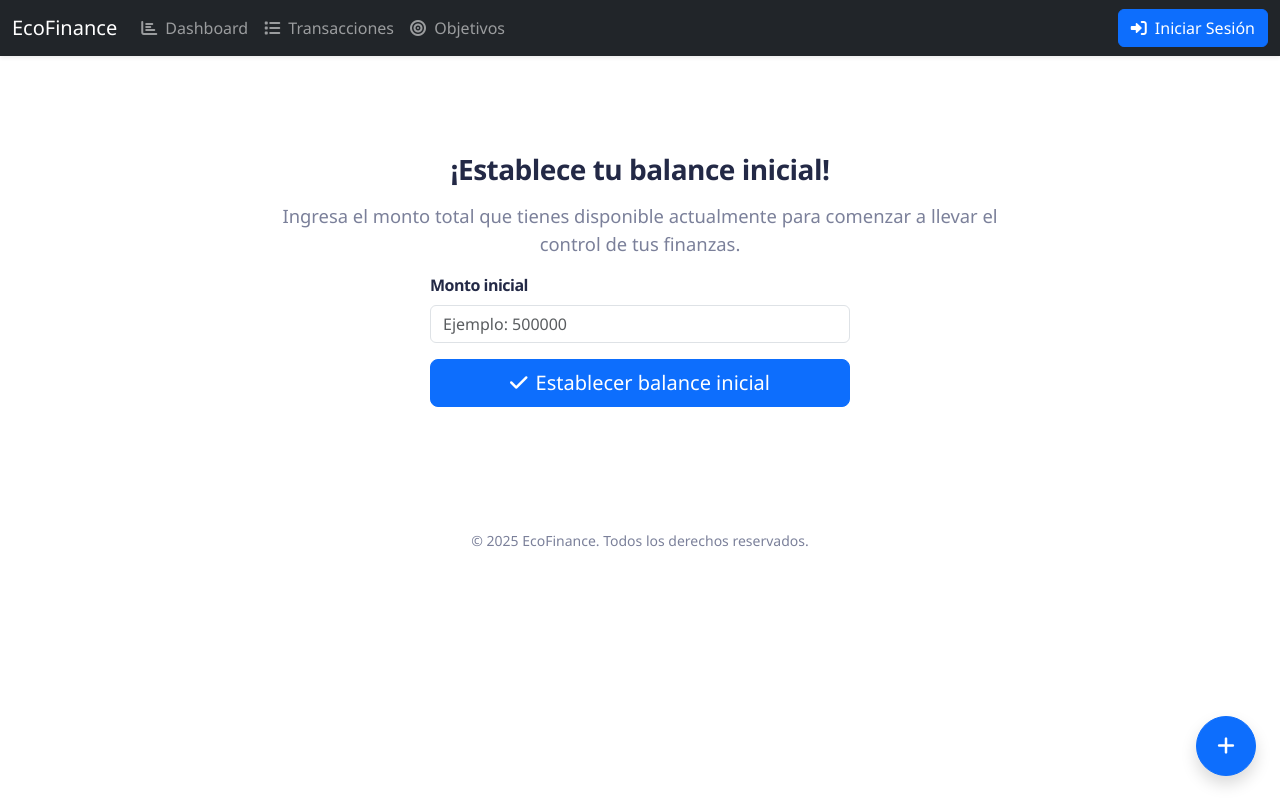
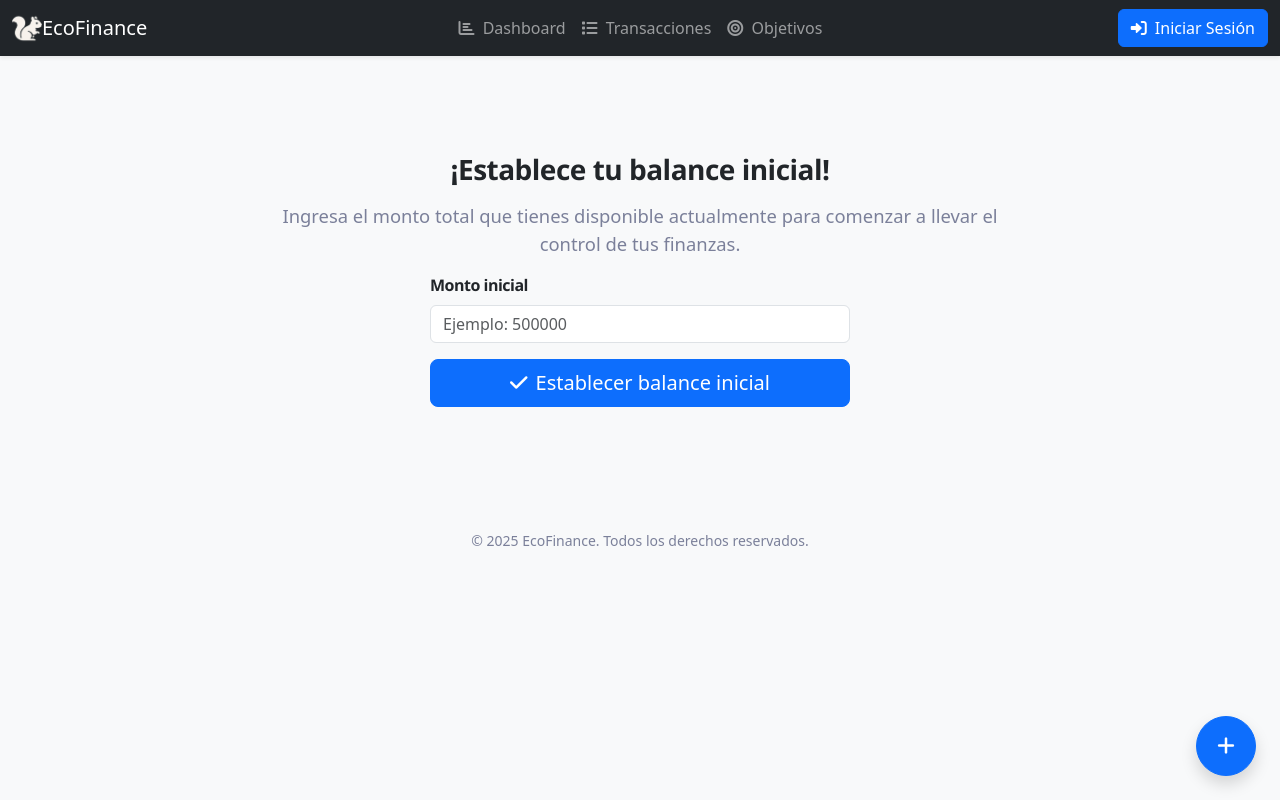
Before and after one commit to bllq99/ecofinance, a Django app: template finanzas/templates/finanzas/dashboard.html in a window 1280 px wide. Run offline with Django 5.2, Linux system fonts and the light colour scheme; the template is opened without the code that fills it, so the values that code supplies are empty.

Commit message:
Cambios visuales en dashboard

```diff
--- a/finanzas/static/finanzas/dashboard.css
+++ b/finanzas/static/finanzas/dashboard.css
@@ -1,11 +1,5 @@
-body {
-    background: white;
-    font-family: 'Nunito', 'Segoe UI', Arial, sans-serif;
-    color: #232946;
-}
-
 .card {
-    border-radius: 20px !important;
+    border-radius: 0.75rem;
     border: none !important;
     box-shadow: 0 6px 32px 0 rgba(35, 41, 70, 0.10);
     background: #fff;
--- a/finanzas/templates/finanzas/base.html
+++ b/finanzas/templates/finanzas/base.html
@@ -1,3 +1,4 @@
+{% load static %}
 <!DOCTYPE html>
 <html lang="es">
 <head>
@@ -8,7 +9,19 @@
     <link href="https://cdn.jsdelivr.net/npm/bootstrap@5.3.0/dist/css/bootstrap.min.css" rel="stylesheet">
     <!-- Font Awesome -->
     <link href="https://cdnjs.cloudflare.com/ajax/libs/font-awesome/6.0.0/css/all.min.css" rel="stylesheet">
-    {% block extra_css %}{% endblock %}
+    {% block extra_css %}
+<style>
+  body {
+      background-color: #f8f9fa; /* Gris claro que contrasta con las tarjetas blancas */
+  }
+
+  .card {
+      background-color: #ffffff; /* Asegurarse de que las tarjetas sigan siendo blancas */
+      border-radius: 0.75rem; /* Bordes redondeados */
+      box-shadow: 0 4px 6px rgba(0, 0, 0, 0.1); /* Sombra para destacar las tarjetas */
+  }
+</style>
+    {% endblock %}
 </head>
 <body class="">
 
@@ -16,16 +29,17 @@
   <div class="container-fluid">
     <!-- Logo y nombre de la aplicación -->
     <a class="navbar-brand d-flex align-items-center" href="{% url 'dashboard' %}">
-      EcoFinance
+      <img src="{% static 'finanzas/logo.png' %}" alt="Logo" width="30" height="30" class="d-inline-block align-text-top">
+      <span class="eco-finance-text">EcoFinance</span>
     </a>
     <!-- Botón para colapsar el menú en pantallas pequeñas -->
     <button class="navbar-toggler" type="button" data-bs-toggle="collapse" data-bs-target="#navbarNav" aria-controls="navbarNav" aria-expanded="false" aria-label="Toggle navigation">
       <span class="navbar-toggler-icon"></span>
     </button>
     <!-- Contenido del navbar -->
-    <div class="collapse navbar-collapse" id="navbarNav">
-      <!-- Menú principal -->
-      <ul class="navbar-nav me-auto">
+    <div class="collapse navbar-collapse justify-content-center" id="navbarNav">
+      <!-- Menú principal centrado -->
+      <ul class="navbar-nav">
         <li class="nav-item">
           <a class="nav-link" href="{% url 'dashboard' %}">
             <i class="fas fa-chart-bar me-1"></i> Dashboard
@@ -42,6 +56,7 @@
           </a>
         </li>
       </ul>
+    </div>
     <!-- Menú de usuario -->
     <div class="ms-auto">
       {% if user.is_authenticated %}
@@ -61,7 +76,6 @@
           <i class="fas fa-sign-in-alt me-1"></i> Iniciar Sesión
         </a>
       {% endif %}
-      </div>
     </div>
   </div>
 </nav>
--- a/finanzas/templates/finanzas/dashboard.html
+++ b/finanzas/templates/finanzas/dashboard.html
@@ -4,6 +4,7 @@
 {% load custom_filters %}
 {% block title %}Dashboard{% endblock %}
 {% block extra_css %}
+{{ block.super }}
 {% load static %}
 <link rel="stylesheet" href="{% static 'finanzas/dashboard.css' %}">
 {% endblock %}
```
Also changed, not shown: finanzas/static/finanzas/logo.png (added). Lines whose indentation alone changed are shown as unchanged.
